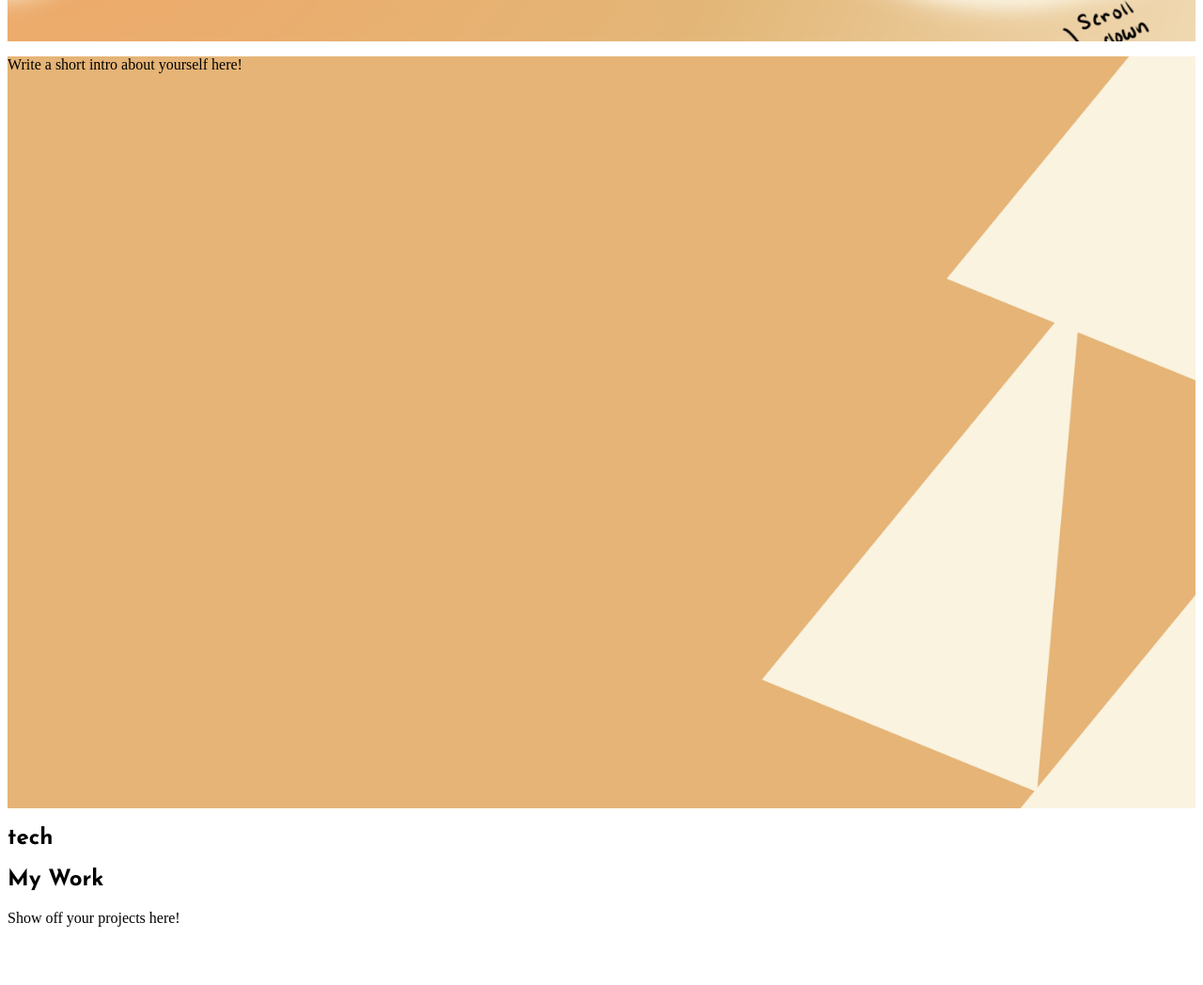
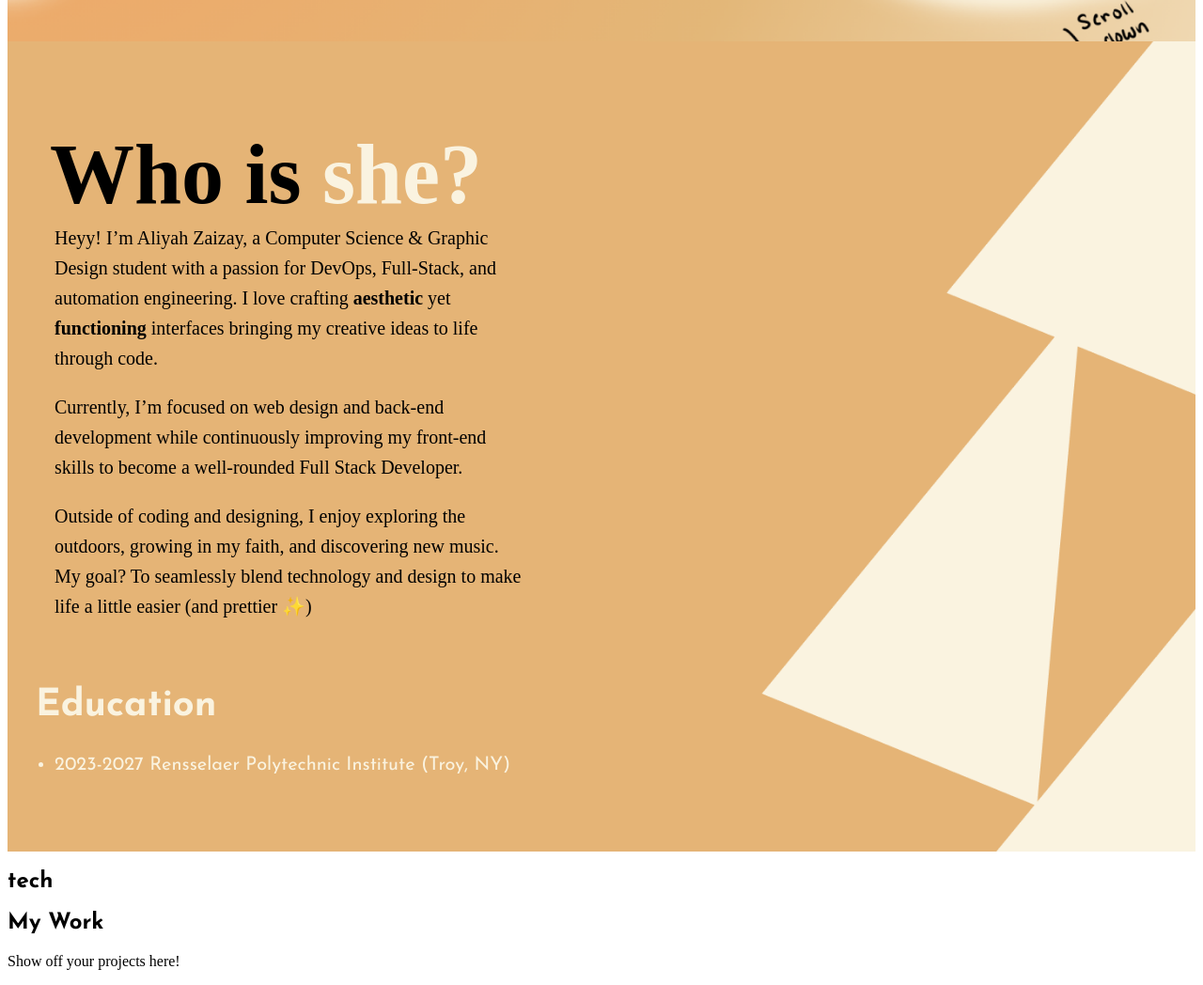
Before and after one commit to aliyahkzaizay/Portfolio, a plain HTML site: page index.html in a window 1280 px wide. Shown: the part 764-1812 px from the top of the page at 94% size. Before the commit the page ends 1766 px from the top, so only its background shows below. Drawn offline with Linux system fonts and the light colour scheme; a web font is replaced by a local one.

Commit message:
updated about page

```diff
--- a/index.html
+++ b/index.html
@@ -140,7 +140,33 @@
     <section id="about">
         <div class="about-container">
 
-            <p>Write a short intro about yourself here!</p>
+            <div class ="top-container">
+
+                <h1>Who is <span class="highlight">she?</span></h1>
+
+                <div class = "text-box">
+
+                    <p>Heyy! I’m Aliyah Zaizay, a Computer Science & Graphic Design
+                        student with a passion for DevOps, Full-Stack, and automation engineering.
+                        I love crafting <strong>aesthetic</strong> yet
+                        <strong>functioning</strong> interfaces bringing my creative ideas to life
+                        through code.</p>
+
+                    <p> Currently, I’m focused on web design and back-end development while continuously improving my front-end skills to become a well-rounded Full Stack Developer.</p>
+                    <p> Outside of coding and designing, I enjoy exploring the outdoors, growing in my faith, and discovering new music. My goal? To seamlessly blend technology and design to make life a little easier (and prettier ✨) </p>
+
+                </div>
+            </div>
+
+            <div class = "bottom-container">
+
+                <h2>Education</h2>
+                <ul>
+                    <li>2023-2027 Rensselaer Polytechnic Institute (Troy, NY) </li>
+                </ul>
+            </div>
+
+
         </div>
     </section>
 
--- a/style.css
+++ b/style.css
@@ -219,6 +219,69 @@
     background-position: center;
     background-repeat: no-repeat;
     min-height: 100vh;
+    padding:10px;
 
 
 }
+
+#about .about-container{
+    text-align: left;
+    margin: 0 auto;
+}
+
+#about .top-container{
+    text-align: left;
+}
+
+
+/* Who is She  */
+#about h1{
+    color: black;
+    text-align: left ;
+    margin: 0 auto;
+    padding: 0;
+    max-width: 800px;
+    padding-right: 710px;
+
+}
+
+#about .highlight{
+    color: #FAF3E0;
+}
+
+/* Education */
+#about h2{
+    color: #FAF3E0;
+    text-align: left;
+    margin-left: 20px;
+    font-size: 40px;
+    margin-top: 10px;
+    padding: 0;
+
+}
+
+/* school listing*/
+#about ul li{
+    font-family: 'Josefin Sans', sans-serif;
+    color: #FAF3E0;
+    font-size: 20px;
+    margin-bottom: 6%;
+}
+
+#about .bottom-container{
+    margin-top: -50px;
+
+}
+
+/* About Description*/
+#about p{
+    text-align: left;
+    line-height: 1.6;
+}
+#about .text-box {
+    max-width: 500px; /* Controls the width of the text box */
+    margin: 0 auto;   /* Centers the text box horizontally */
+    margin-left: 20px;
+    text-align: left; /* Keeps text aligned to the left */
+    padding: 0px;
+}
```
